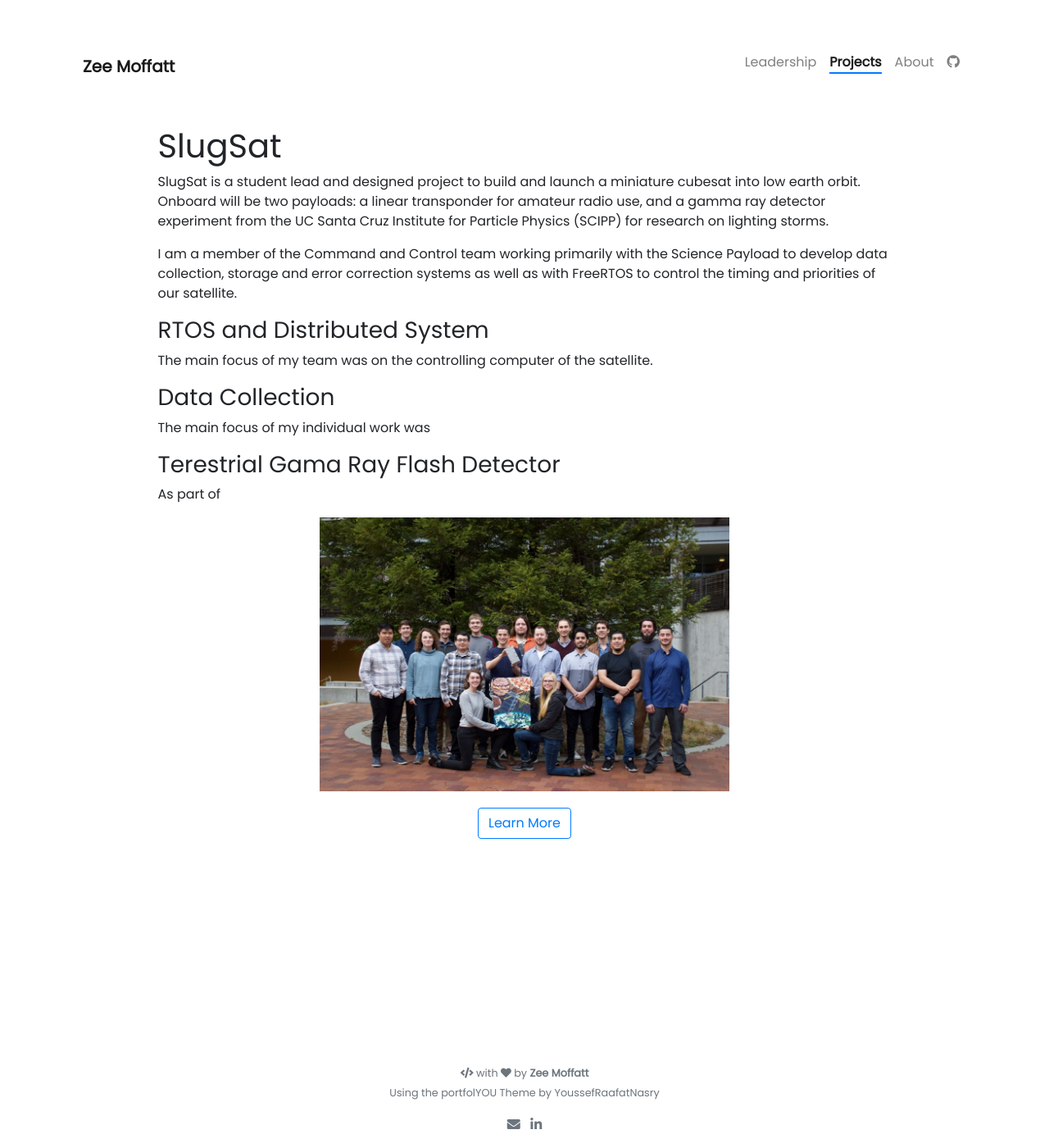
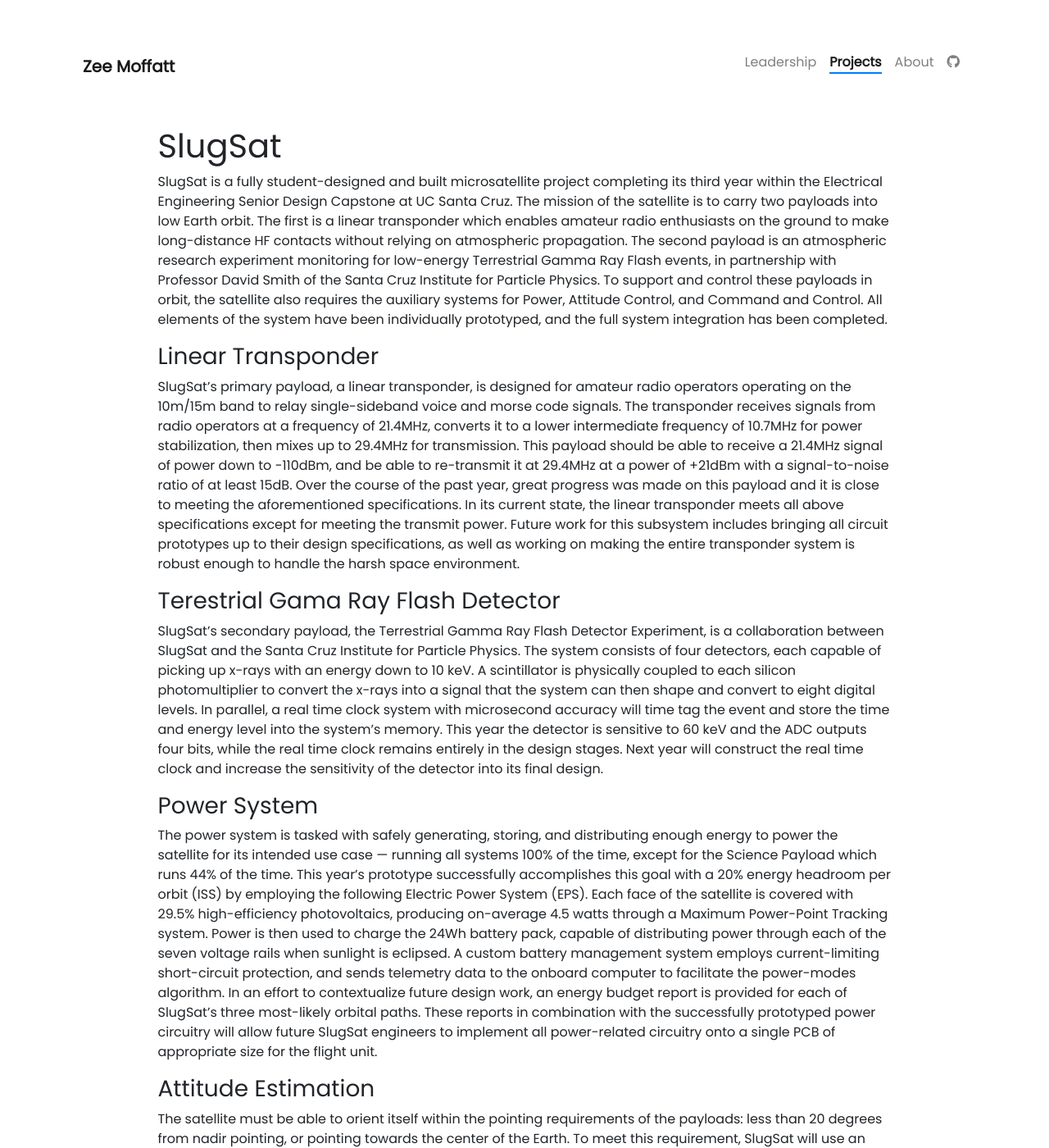
Before and after one commit to zmoffatt/zmoffatt.github.io, a Jekyll site: the page built from _projects/1_SlugSat.md, in a window 1280 px wide and 1400 px high. Shown: the whole window at 82% size. Built offline with Jekyll 4.4.1, drawn with Linux system fonts in a browser that asks for light colours; nearby versions of some CDN libraries; comment, search, counter and statistics services are not loaded; some of the changed text lies outside the part shown.

Commit message:
Added slugsat

```diff
--- a/_projects/1_SlugSat.md
+++ b/_projects/1_SlugSat.md
@@ -7,21 +7,27 @@ description: Micro-satellite (cubesat) project with linear transponder and parti
 
 # SlugSat
 
-SlugSat is a student lead and designed project to build and launch a miniature cubesat into low earth orbit. Onboard will be two payloads: a linear transponder for amateur radio use, and a gamma ray detector experiment from the UC Santa Cruz Institute for Particle Physics (SCIPP) for research on lighting storms.
+SlugSat is a fully student-designed and built microsatellite project completing its third year within the Electrical Engineering Senior Design Capstone at UC Santa Cruz. The mission of the satellite is to carry two payloads into low Earth orbit. The first is a linear transponder which enables amateur radio enthusiasts on the ground to make long-distance HF contacts without relying on atmospheric propagation. The second payload is an atmospheric research experiment monitoring for low-energy Terrestrial Gamma Ray Flash events, in partnership with Professor David Smith of the Santa Cruz Institute for Particle Physics. To support and control these payloads in orbit, the satellite also requires the auxiliary systems for Power, Attitude Control, and Command and Control. All elements of the system have been individually prototyped, and the full system integration has been completed.
 
-I am a member of the Command and Control team working primarily with the Science Payload to develop data collection, storage and error correction systems as well as with FreeRTOS to control the timing and priorities of our satellite.
+### Linear Transponder
 
-### RTOS and Distributed System
-
-The main focus of my team was on the controlling computer of the satellite.
-
-### Data Collection
-
-The main focus of my individual work was
+SlugSat’s primary payload, a linear transponder, is designed for amateur radio operators operating on the 10m/15m band to relay single-sideband voice and morse code signals. The transponder receives signals from radio operators at a frequency of 21.4MHz, converts it to a lower intermediate frequency of 10.7MHz for power stabilization, then mixes up to 29.4MHz for transmission. This payload should be able to receive a 21.4MHz signal of power down to -110dBm, and be able to re-transmit it at 29.4MHz at a power of +21dBm with a signal-to-noise ratio of at least 15dB. Over the course of the past year, great progress was made on this payload and it is close to meeting the aforementioned specifications. In its current state, the linear transponder meets all above specifications except for meeting the transmit power. Future work for this subsystem includes bringing all circuit prototypes up to their design specifications, as well as working on making the entire transponder system is robust enough to handle the harsh space environment.
 
 ### Terestrial Gama Ray Flash Detector
 
-As part of
+SlugSat’s secondary payload, the Terrestrial Gamma Ray Flash Detector Experiment, is a collaboration between SlugSat and the Santa Cruz Institute for Particle Physics. The system consists of four detectors, each capable of picking up x-rays with an energy down to 10 keV. A scintillator is physically coupled to each silicon photomultiplier to convert the x-rays into a signal that the system can then shape and convert to eight digital levels. In parallel, a real time clock system with microsecond accuracy will time tag the event and store the time and energy level into the system’s memory. This year the detector is sensitive to 60 keV and the ADC outputs four bits, while the real time clock remains entirely in the design stages. Next year will construct the real time clock and increase the sensitivity of the detector into its final design.
+
+### Power System
+
+The power system is tasked with safely generating, storing, and distributing enough energy to power the satellite for its intended use case — running all systems 100% of the time, except for the Science Payload which runs 44% of the time. This year’s prototype successfully accomplishes this goal with a 20% energy headroom per orbit (ISS) by employing the following Electric Power System (EPS). Each face of the satellite is covered with 29.5% high-efficiency photovoltaics, producing on-average 4.5 watts through a Maximum Power-Point Tracking system. Power is then used to charge the 24Wh battery pack, capable of distributing power through each of the seven voltage rails when sunlight is eclipsed. A custom battery management system employs current-limiting short-circuit protection, and sends telemetry data to the onboard computer to facilitate the power-modes algorithm. In an effort to contextualize future design work, an energy budget report is provided for each of SlugSat’s three most-likely orbital paths. These reports in combination with the successfully prototyped power circuitry will allow future SlugSat engineers to implement all power-related circuitry onto a single PCB of appropriate size for the flight unit.
+
+### Attitude Estimation
+
+The satellite must be able to orient itself within the pointing requirements of the payloads: less than 20 degrees from nadir pointing, or pointing towards the center of the Earth. To meet this requirement, SlugSat will use an Attitude Control System (ACS) that combines sensors, actuators, and feedback control algorithms to measure and change the satellite’s orientation in space. We designed and prototyped a proof-of-concept ACS which runs in hardware-in-the-loop simulations. Simulation results met the required specifications for the system: mean steady-state pointing error was measured at 2.10, 1.66, and 3.13 degrees in three simulated low Earth orbit paths. Sensor and actuator prototypes do not all currently meet their required specifications; these will need to be improved in the future. Additionally, the overall system needs optimization and improved robustness to handle hardware failure.
+
+### Distributed System
+
+In order to facilitate the simultaneous operation of the payloads and auxiliary systems, the On-Board Computer (OBC) controls the state of the satellite and mediates both inter-satellite communications and communications between the satellite and ground. These communications must be error-free and all state transitions must be predictable, stable (states do not flicker), and must guarantee that the satellite remains functionally active at all times. SlugSat’s OBC consists of a distributed system of low-power microcontrollers running control modules specific to each subsystem’s and a telemetry system that implements a custom packet protocol to perform telemetry to ground communications. The system we prototyped allows all three microcontrollers to pass information without collision, responds to ground messages appropriately, and intelligently control power distribution to each of the other subsystems. The current OBC is a scalable platform that is ideal for future additions. While the control system meets the minimum specifications of the satellites operations, further optimization with regard to power and processing will be required in order to maximize payload operation time.
 
 <img src="/assets/SlugSat/SlugSat_Team.jpeg" width="500">
 
```
Also changed, not shown: _projects/3_Constellation_Dress.md (+0 -2 lines).
